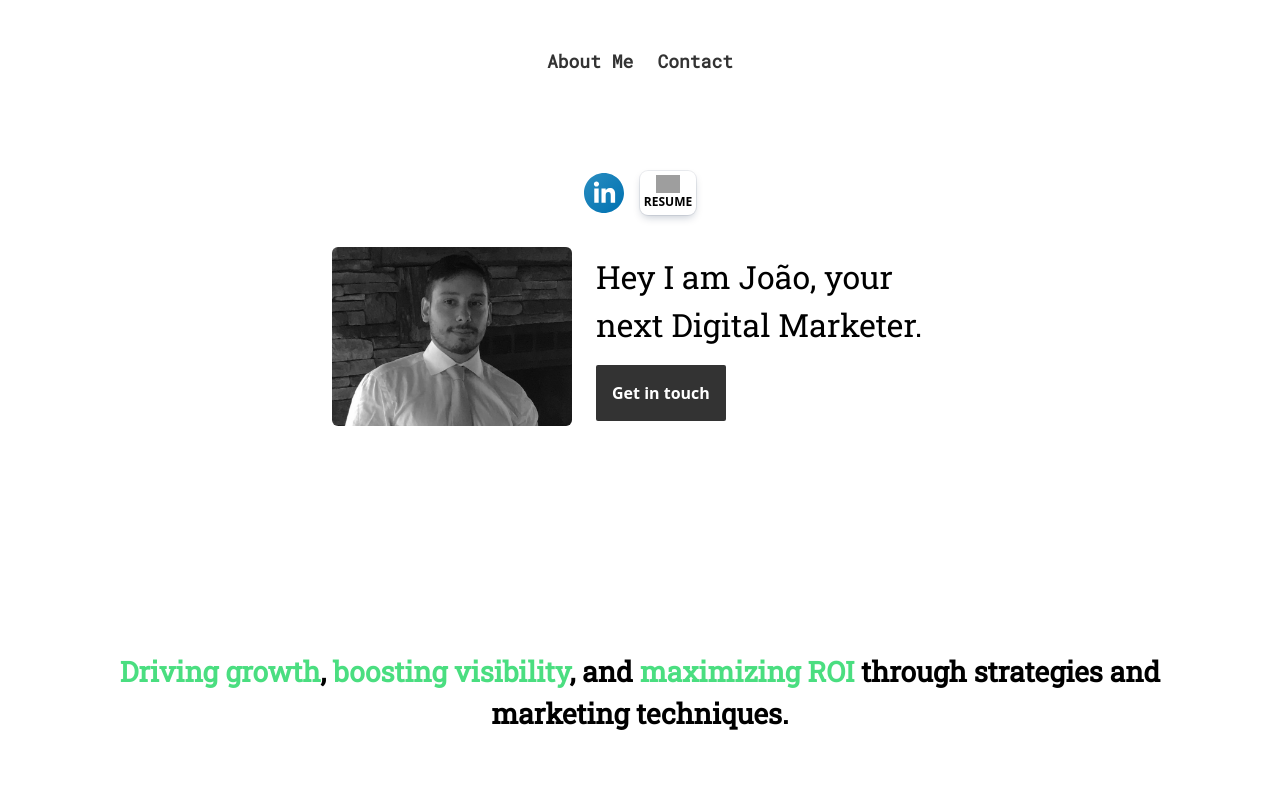
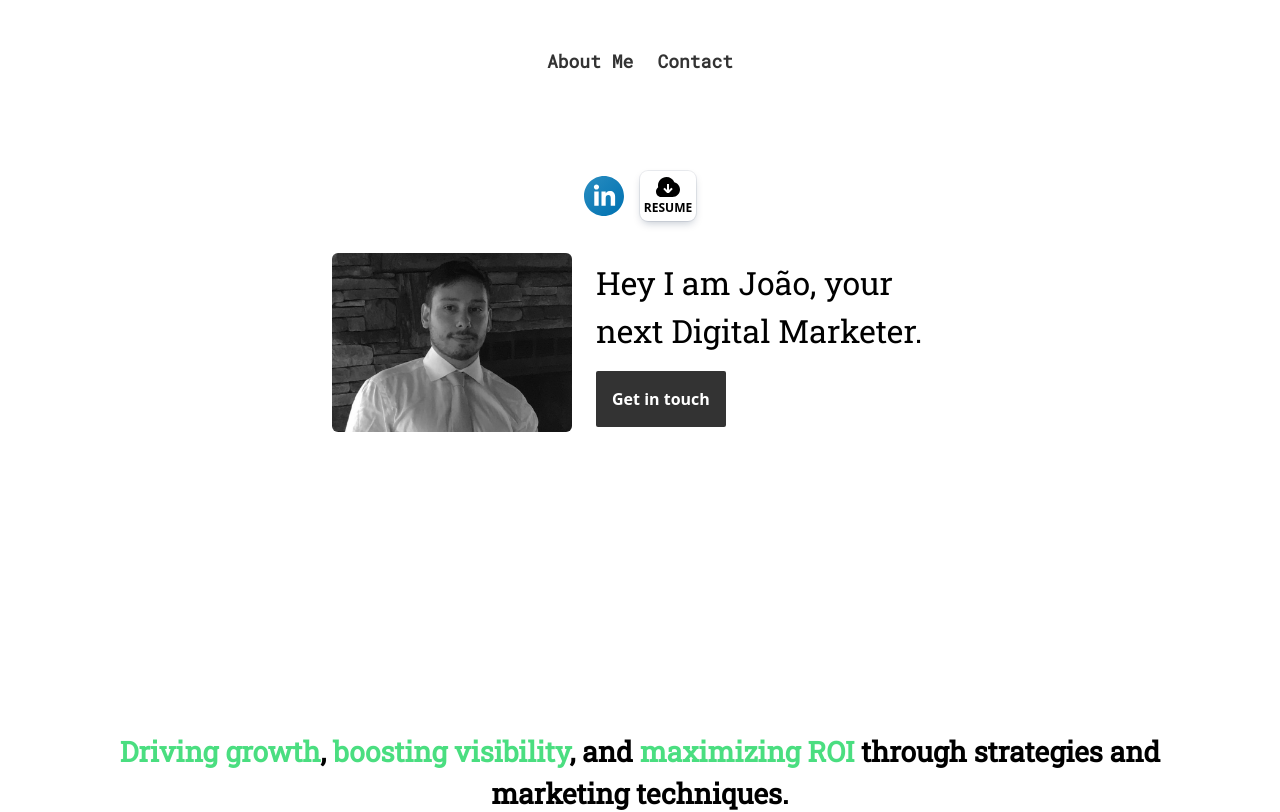
Before and after one commit to joao-miguel8/portfolio-website, a React (Vite) app: page / in a window 1280 px wide. Shown: the top 812 px of the page. Built offline with nearby package versions, Linux system fonts and the light colour scheme; grey boxes are pictures that could not be loaded.

Commit message:
Move cloud icon to public folder Delete icons folder

```diff
--- a/src/components/HeroSection.jsx
+++ b/src/components/HeroSection.jsx
@@ -21,7 +21,7 @@ const HeroSection = ({ scrollToForm }) => {
 							</a>
 							{/* Resume */}
 							<a download href="public/dgm_resume_2024_2.pdf" className="p-1 flex flex-col items-center shadow-md rounded-lg [box-shadow:rgba(9,_30,_66,_0.25)_0px_4px_8px_-2px,_rgba(9,_30,_66,_0.08)_0px_0px_0px_1px] transition duration-300 ease-in-out hover:-translate-y-2">
-								<img src="/assets/icons/cloud-download-alt_7435099.svg" alt="download icon" className="w-6" />
+								<img src="public/cloud-download-alt_7435099.svg" alt="download icon" className="w-6" />
 								<span className="text-12 font-semibold uppercase">Resume</span>
 							</a>
 						</div>
@@ -36,7 +36,7 @@ const HeroSection = ({ scrollToForm }) => {
 						</div>
 					</div>
 				</div>
-				<p className="mx-20 mt-20 text-28 text-center font-bold monoSlab">
+				<p className="mx-20 mt-40 text-28 text-center font-bold monoSlab">
 					<span className="text-green-400">Driving growth</span>, <span className="text-green-400">boosting visibility</span>, and <span className="text-green-400"> maximizing ROI</span> through strategies and marketing techniques.
 				</p>
 			</section>
```
Also changed, not shown: public/cloud-download-alt_7435099.svg (renamed from src/assets/icons/cloud-download-alt_7435099.svg).
